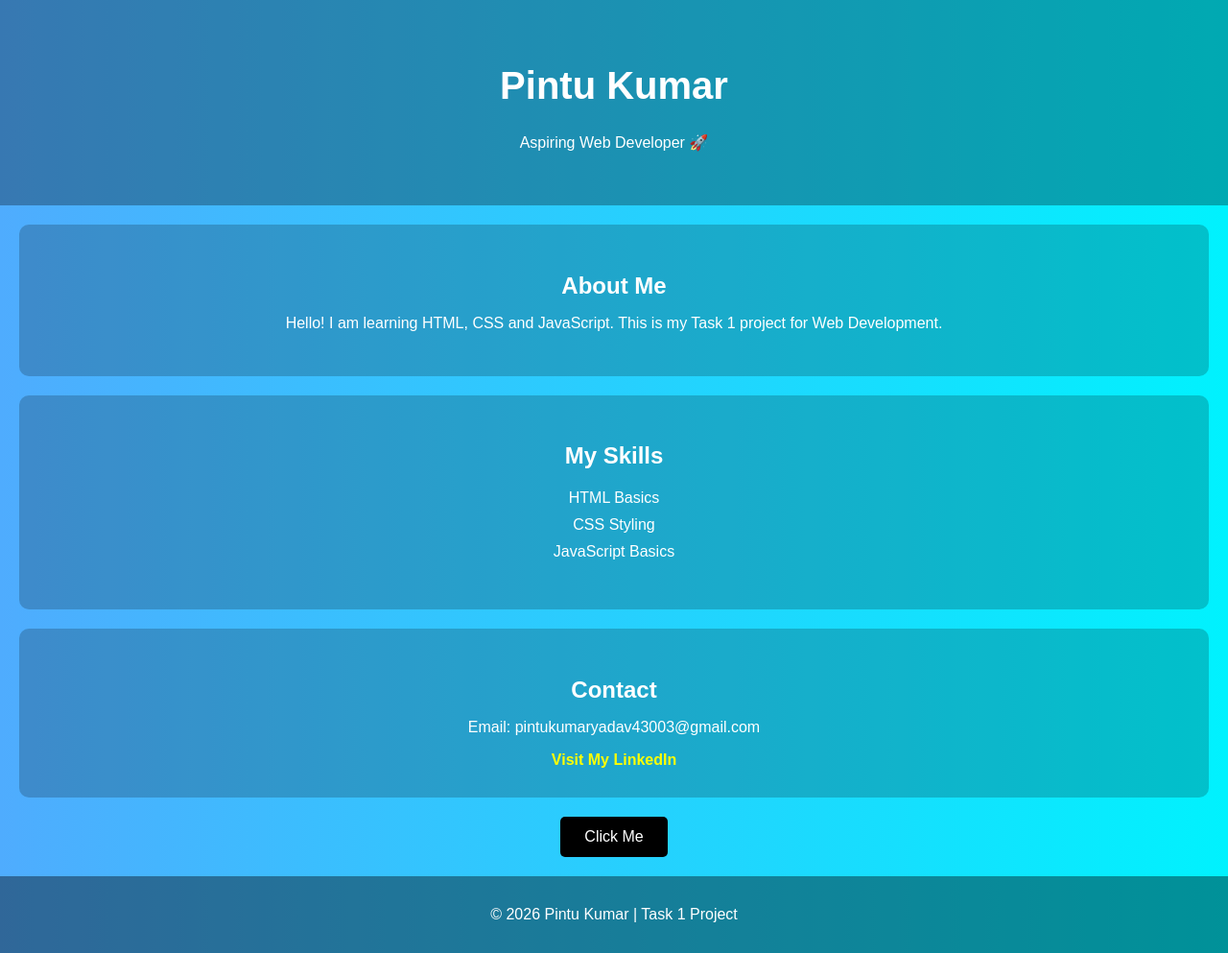
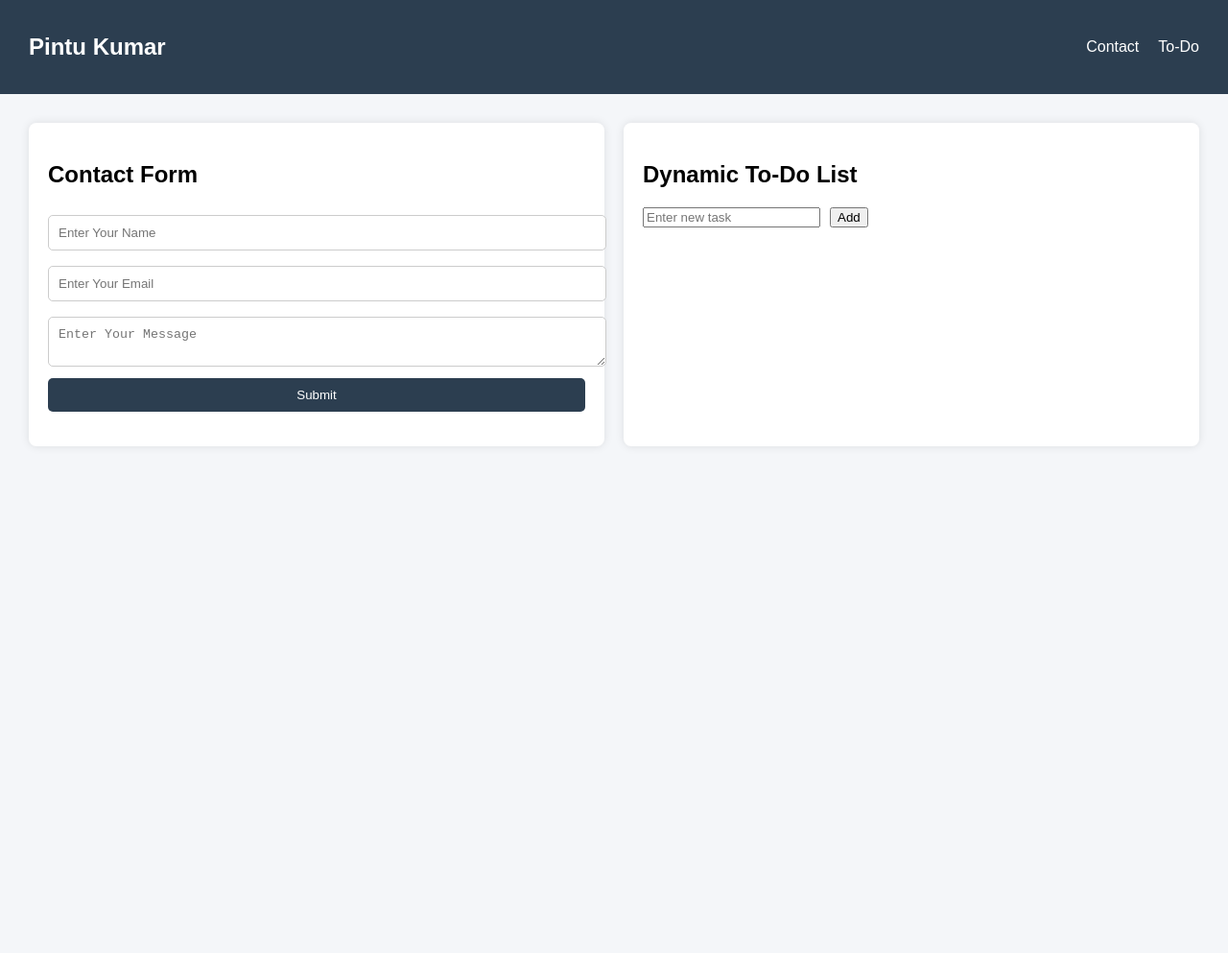
Before and after one commit to Pintukumar12345/web-development-2, a plain HTML site: page index.html in a window 1280 px wide. Shown: the whole page at 96% size. After the commit the page ends 800 px from the top, so only its background shows below. Drawn offline with Linux system fonts and the light colour scheme.

Commit message:
Add files via upload

```diff
--- a/index.html
+++ b/index.html
@@ -1,44 +1,48 @@
 <!DOCTYPE html>
-<html>
+<html lang="en">
 <head>
-    <title>Pintu Kumar | Web Developer</title>
+    <meta charset="UTF-8">
+    <title>Task 2 - Intermediate Web Project</title>
     <link rel="stylesheet" href="style.css">
 </head>
 <body>
 
-    <header>
-        <h1>Pintu Kumar</h1>
-        <p>Aspiring Web Developer 🚀</p>
-    </header>
+    <!-- Navigation -->
+    <nav>
+        <h2>Pintu Kumar</h2>
+        <ul>
+            <li><a href="#contact">Contact</a></li>
+            <li><a href="#todo">To-Do</a></li>
+        </ul>
+    </nav>
 
-    <section class="about">
-        <h2>About Me</h2>
-        <p>Hello! I am learning HTML, CSS and JavaScript.
-        This is my Task 1 project for Web Development.</p>
-    </section>
+    <!-- Main Container -->
+    <div class="container">
 
-    <section class="skills">
-        <h2>My Skills</h2>
-        <ul>
-            <li>HTML Basics</li>
-            <li>CSS Styling</li>
-            <li>JavaScript Basics</li>
-        </ul>
-    </section>
+        <!-- Contact Form -->
+        <section id="contact" class="card">
+            <h2>Contact Form</h2>
+            <form id="contactForm">
+                <input type="text" id="name" placeholder="Enter Your Name">
+                <input type="email" id="email" placeholder="Enter Your Email">
+                <textarea id="message" placeholder="Enter Your Message"></textarea>
+                <button type="submit">Submit</button>
+                <p id="formMessage"></p>
+            </form>
+        </section>
 
-    <section class="contact">
-        <h2>Contact</h2>
-        <p>Email: pintukumaryadav43003@gmail.com</p>
-        <a href="https://www.linkedin.com" target="_blank">Visit My LinkedIn</a>
-    </section>
+        <!-- To Do List -->
+        <section id="todo" class="card">
+            <h2>Dynamic To-Do List</h2>
+            <div class="todo-box">
+                <input type="text" id="taskInput" placeholder="Enter new task">
+                <button onclick="addTask()">Add</button>
+            </div>
+            <ul id="taskList"></ul>
+        </section>
 
-    <button onclick="showMessage()">Click Me</button>
+    </div>
 
-    <footer>
-        <p>© 2026 Pintu Kumar | Task 1 Project</p>
-    </footer>
-
-    <script src="script.js"></script>
-
+<script src="script.js"></script>
 </body>
 </html>
--- a/script.js
+++ b/script.js
@@ -1,3 +1,46 @@
-function showMessage() {
-    alert("Thank you for visiting my webpage! 😊");
+// Form Validation
+document.getElementById("contactForm").addEventListener("submit", function(e) {
+    e.preventDefault();
+
+    let name = document.getElementById("name").value.trim();
+    let email = document.getElementById("email").value.trim();
+    let message = document.getElementById("message").value.trim();
+    let formMessage = document.getElementById("formMessage");
+
+    if (name === "" || email === "" || message === "") {
+        formMessage.style.color = "red";
+        formMessage.textContent = "All fields are required!";
+        return;
+    }
+
+    if (!email.includes("@") || !email.includes(".")) {
+        formMessage.style.color = "red";
+        formMessage.textContent = "Enter a valid email!";
+        return;
+    }
+
+    formMessage.style.color = "green";
+    formMessage.textContent = "Form submitted successfully!";
+});
+
+// To Do List
+function addTask() {
+    let taskInput = document.getElementById("taskInput");
+    let taskText = taskInput.value.trim();
+
+    if (taskText === "") return;
+
+    let li = document.createElement("li");
+    li.textContent = taskText;
+
+    let removeBtn = document.createElement("button");
+    removeBtn.textContent = "X";
+    removeBtn.onclick = function() {
+        li.remove();
+    };
+
+    li.appendChild(removeBtn);
+    document.getElementById("taskList").appendChild(li);
+
+    taskInput.value = "";
 }
--- a/style.css
+++ b/style.css
@@ -1,66 +1,92 @@
 body {
     margin: 0;
     font-family: Arial, sans-serif;
-    background: linear-gradient(to right, #4facfe, #00f2fe);
-    text-align: center;
+    background: #f4f6f9;
+}
+
+/* Navigation - Flexbox */
+nav {
+    display: flex;
+    justify-content: space-between;
+    align-items: center;
+    background: #2c3e50;
+    padding: 15px 30px;
     color: white;
 }
 
-header {
-    padding: 40px;
-    background-color: rgba(0, 0, 0, 0.3);
+nav ul {
+    display: flex;
+    list-style: none;
+    gap: 20px;
 }
 
-section {
-    padding: 30px;
-    margin: 20px;
-    background-color: rgba(0, 0, 0, 0.2);
-    border-radius: 10px;
+nav a {
+    color: white;
+    text-decoration: none;
 }
 
-h1 {
-    font-size: 40px;
+/* Grid Layout */
+.container {
+    display: grid;
+    grid-template-columns: 1fr 1fr;
+    gap: 20px;
+    padding: 30px;
 }
 
-h2 {
-    margin-bottom: 10px;
+.card {
+    background: white;
+    padding: 20px;
+    border-radius: 8px;
+    box-shadow: 0 0 10px rgba(0,0,0,0.1);
 }
 
-ul {
-    list-style-type: none;
-    padding: 0;
+/* Form Styling */
+form input, form textarea {
+    width: 100%;
+    padding: 10px;
+    margin: 8px 0;
+    border-radius: 5px;
+    border: 1px solid #ccc;
 }
 
-li {
-    padding: 5px;
-}
-
-a {
-    color: yellow;
-    text-decoration: none;
-    font-weight: bold;
-}
-
-a:hover {
-    text-decoration: underline;
-}
-
-button {
-    background-color: black;
+form button {
+    width: 100%;
+    padding: 10px;
+    background: #2c3e50;
     color: white;
-    padding: 12px 25px;
     border: none;
     border-radius: 5px;
     cursor: pointer;
-    font-size: 16px;
-    margin-bottom: 20px;
 }
 
-button:hover {
-    background-color: #333;
+form button:hover {
+    background: #1a252f;
 }
 
-footer {
-    background-color: rgba(0, 0, 0, 0.4);
-    padding: 15px;
+/* To Do */
+.todo-box {
+    display: flex;
+    gap: 10px;
 }
+
+#taskList {
+    margin-top: 15px;
+    padding: 0;
+    list-style: none;
+}
+
+#taskList li {
+    background: #ecf0f1;
+    padding: 8px;
+    margin-bottom: 8px;
+    display: flex;
+    justify-content: space-between;
+    border-radius: 5px;
+}
+
+/* Responsive */
+@media (max-width: 768px) {
+    .container {
+        grid-template-columns: 1fr;
+    }
+}
```
